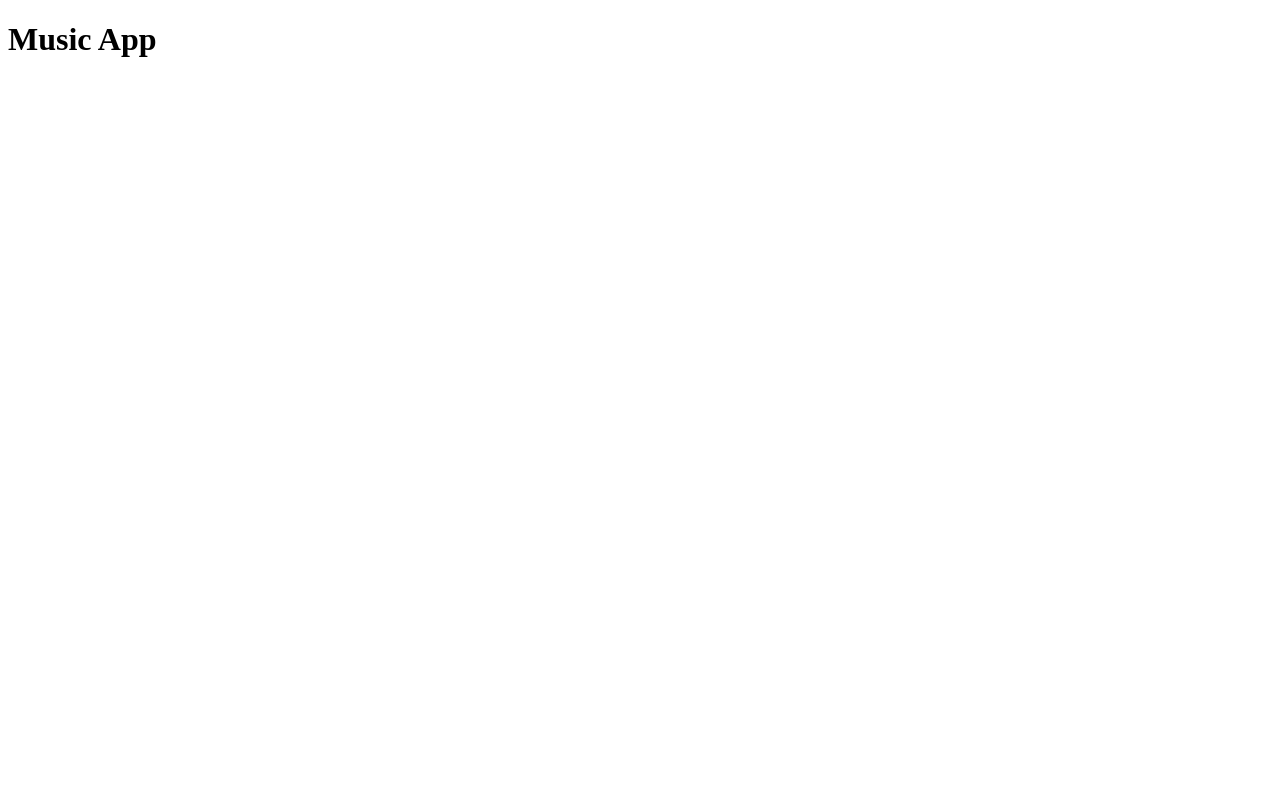
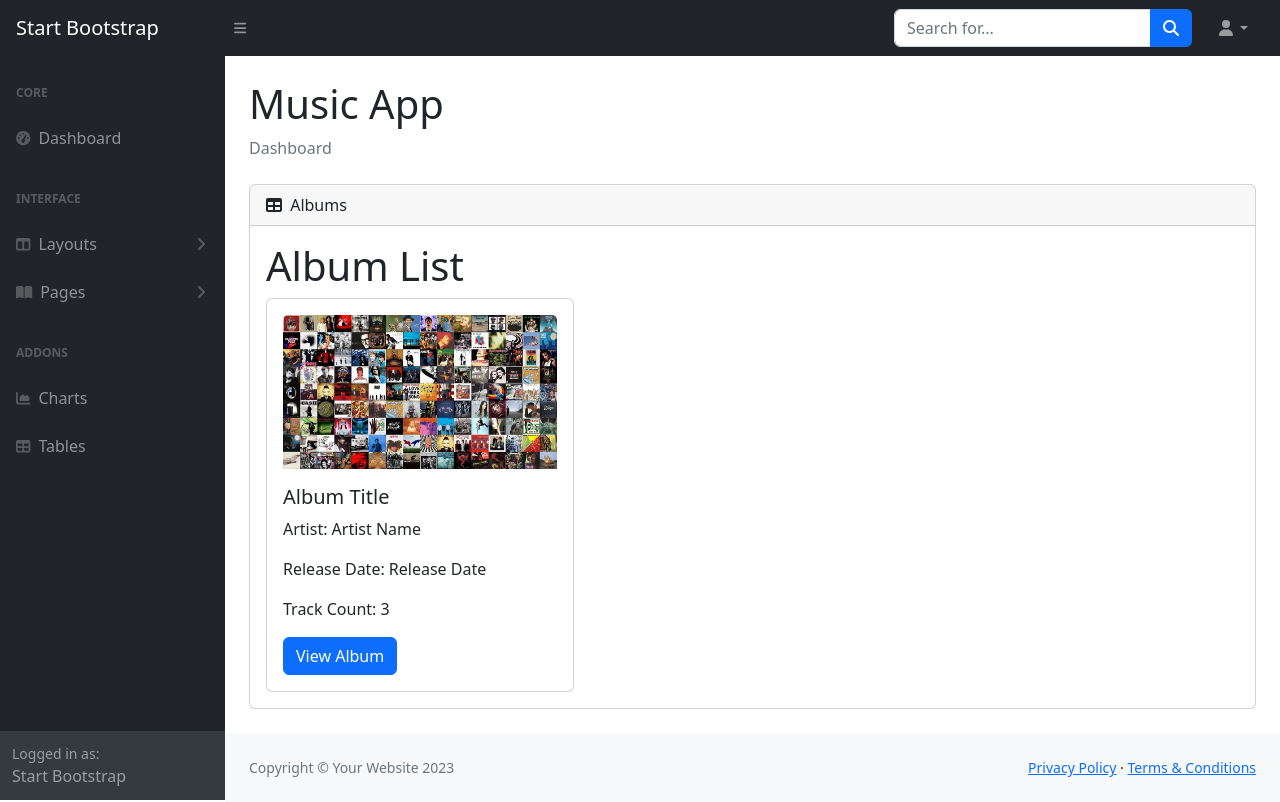
Before and after one commit to ShubratoDn/client_music_app_spring_boot, a Spring Boot app: page / in a window 1280 px wide. Before the commit the page is almost empty. Before the commit the page ends 57 px from the top, so only its background shows below. Run offline with Spring Boot 4, Linux system fonts and the light colour scheme; the visitor is signed in with stand-in values (Sample User, id 1); some of the project's set-up classes (security, data sources, template engines, error pages and the like) are left out, and stand-ins take their place; some libraries are stand-ins or nearby versions.

Commit message:
added base project

```diff
--- a/src/main/java/com/music/app/config/security/CustomUserDetails.java
+++ b/src/main/java/com/music/app/config/security/CustomUserDetails.java
@@ -26,7 +26,7 @@ public class CustomUserDetails implements UserDetails {
 
 	@Override
 	public Collection<? extends GrantedAuthority> getAuthorities() {
-		SimpleGrantedAuthority simpleGrantAdmin = new SimpleGrantedAuthority(user.getRole().toString());
+		SimpleGrantedAuthority simpleGrantAdmin = new SimpleGrantedAuthority("ROLE_"+user.getRole().toString().toUpperCase());
 		return List.of( simpleGrantAdmin);
 	}
 
--- a/src/main/java/com/music/app/config/security/SecurityConfig.java
+++ b/src/main/java/com/music/app/config/security/SecurityConfig.java
@@ -36,7 +36,7 @@ public class SecurityConfig {
                          .requestMatchers("/verification", "/forgot-password", "/verify-otp", "/verify-forget-password","/reset-password").permitAll()
                          .anyRequest().authenticated()
          )
-         .logout(logout -> logout.logoutUrl("/logout"))
+         .logout(logout -> logout.logoutUrl("/logout").logoutSuccessUrl("/login"))
          .formLogin(login -> login
 					.loginPage("/login").permitAll()
                  .defaultSuccessUrl("/")
--- a/src/main/java/com/music/app/controller/HomeController.java
+++ b/src/main/java/com/music/app/controller/HomeController.java
@@ -9,4 +9,14 @@ public class HomeController {
     public String index() {
         return "index";
     }
+
+    @GetMapping("/user/dashboard")
+    public String showUserDashboard() {
+        return "index";
+    }
+
+    @GetMapping("/user/dashboard/test")
+    public String showUserDashboardX() {
+        return "index";
+    }
 }
--- /dev/null
+++ b/src/main/resources/templates/base.html
@@ -0,0 +1,137 @@
+<!DOCTYPE html>
+<!--<html lang="en">-->
+<html lang="en" th:fragment="layout(title,content)">
+    <head>
+        <meta charset="utf-8" />
+        <meta http-equiv="X-UA-Compatible" content="IE=edge" />
+        <meta name="viewport" content="width=device-width, initial-scale=1, shrink-to-fit=no" />
+        <meta name="description" content="" />
+        <meta name="author" content="" />
+        <title th:replace="${title}"></title>
+        <link href="https://cdn.jsdelivr.net/npm/simple-datatables@7.1.2/dist/style.min.css" rel="stylesheet" />
+        <link th:href="@{/css/styles.css}" rel="stylesheet" />
+        <script src="https://use.fontawesome.com/releases/v6.3.0/js/all.js" crossorigin="anonymous"></script>
+    </head>
+    <body class="sb-nav-fixed">
+        <nav class="sb-topnav navbar navbar-expand navbar-dark bg-dark">
+            <!-- Navbar Brand-->
+            <a class="navbar-brand ps-3" href="index.html">Start Bootstrap</a>
+            <!-- Sidebar Toggle-->
+            <button class="btn btn-link btn-sm order-1 order-lg-0 me-4 me-lg-0" id="sidebarToggle" href="#!"><i class="fas fa-bars"></i></button>
+            <!-- Navbar Search-->
+            <form class="d-none d-md-inline-block form-inline ms-auto me-0 me-md-3 my-2 my-md-0">
+                <div class="input-group">
+                    <input class="form-control" type="text" placeholder="Search for..." aria-label="Search for..." aria-describedby="btnNavbarSearch" />
+                    <button class="btn btn-primary" id="btnNavbarSearch" type="button"><i class="fas fa-search"></i></button>
+                </div>
+            </form>
+            <!-- Navbar-->
+            <ul class="navbar-nav ms-auto ms-md-0 me-3 me-lg-4">
+                <li class="nav-item dropdown">
+                    <a class="nav-link dropdown-toggle" id="navbarDropdown" href="#" role="button" data-bs-toggle="dropdown" aria-expanded="false"><i class="fas fa-user fa-fw"></i></a>
+                    <ul class="dropdown-menu dropdown-menu-end" aria-labelledby="navbarDropdown">
+                        <li><a class="dropdown-item" href="#!">Settings</a></li>
+                        <li><a class="dropdown-item" href="#!">Activity Log</a></li>
+                        <li><hr class="dropdown-divider" /></li>
+                        <li><a class="dropdown-item" th:href="@{/logout}">Logout</a></li>
+                    </ul>
+                </li>
+            </ul>
+        </nav>
+        <div id="layoutSidenav" >
+            <div id="layoutSidenav_nav">
+                <nav class="sb-sidenav accordion sb-sidenav-dark" id="sidenavAccordion">
+                    <div class="sb-sidenav-menu">
+                        <div class="nav">
+                            <div class="sb-sidenav-menu-heading">Core</div>
+                            <a class="nav-link" href="index.html">
+                                <div class="sb-nav-link-icon"><i class="fas fa-tachometer-alt"></i></div>
+                                Dashboard
+                            </a>
+                            <div class="sb-sidenav-menu-heading">Interface</div>
+                            <a class="nav-link collapsed" href="#" data-bs-toggle="collapse" data-bs-target="#collapseLayouts" aria-expanded="false" aria-controls="collapseLayouts">
+                                <div class="sb-nav-link-icon"><i class="fas fa-columns"></i></div>
+                                Layouts
+                                <div class="sb-sidenav-collapse-arrow"><i class="fas fa-angle-down"></i></div>
+                            </a>
+                            <div class="collapse" id="collapseLayouts" aria-labelledby="headingOne" data-bs-parent="#sidenavAccordion">
+                                <nav class="sb-sidenav-menu-nested nav">
+                                    <a class="nav-link" href="layout-static.html">Static Navigation</a>
+                                    <a class="nav-link" href="layout-sidenav-light.html">Light Sidenav</a>
+                                </nav>
+                            </div>
+                            <a class="nav-link collapsed" href="#" data-bs-toggle="collapse" data-bs-target="#collapsePages" aria-expanded="false" aria-controls="collapsePages">
+                                <div class="sb-nav-link-icon"><i class="fas fa-book-open"></i></div>
+                                Pages
+                                <div class="sb-sidenav-collapse-arrow"><i class="fas fa-angle-down"></i></div>
+                            </a>
+                            <div class="collapse" id="collapsePages" aria-labelledby="headingTwo" data-bs-parent="#sidenavAccordion">
+                                <nav class="sb-sidenav-menu-nested nav accordion" id="sidenavAccordionPages">
+                                    <a class="nav-link collapsed" href="#" data-bs-toggle="collapse" data-bs-target="#pagesCollapseAuth" aria-expanded="false" aria-controls="pagesCollapseAuth">
+                                        Authentication
+                                        <div class="sb-sidenav-collapse-arrow"><i class="fas fa-angle-down"></i></div>
+                                    </a>
+                                    <div class="collapse" id="pagesCollapseAuth" aria-labelledby="headingOne" data-bs-parent="#sidenavAccordionPages">
+                                        <nav class="sb-sidenav-menu-nested nav">
+                                            <a class="nav-link" href="login.html">Login</a>
+                                            <a class="nav-link" href="register.html">Register</a>
+                                            <a class="nav-link" href="password.html">Forgot Password</a>
+                                        </nav>
+                                    </div>
+                                    <a class="nav-link collapsed" href="#" data-bs-toggle="collapse" data-bs-target="#pagesCollapseError" aria-expanded="false" aria-controls="pagesCollapseError">
+                                        Error
+                                        <div class="sb-sidenav-collapse-arrow"><i class="fas fa-angle-down"></i></div>
+                                    </a>
+                                    <div class="collapse" id="pagesCollapseError" aria-labelledby="headingOne" data-bs-parent="#sidenavAccordionPages">
+                                        <nav class="sb-sidenav-menu-nested nav">
+                                            <a class="nav-link" href="401.html">401 Page</a>
+                                            <a class="nav-link" href="404.html">404 Page</a>
+                                            <a class="nav-link" href="500.html">500 Page</a>
+                                        </nav>
+                                    </div>
+                                </nav>
+                            </div>
+                            <div class="sb-sidenav-menu-heading">Addons</div>
+                            <a class="nav-link" href="charts.html">
+                                <div class="sb-nav-link-icon"><i class="fas fa-chart-area"></i></div>
+                                Charts
+                            </a>
+                            <a class="nav-link" href="tables.html">
+                                <div class="sb-nav-link-icon"><i class="fas fa-table"></i></div>
+                                Tables
+                            </a>
+                        </div>
+                    </div>
+                    <div class="sb-sidenav-footer">
+                        <div class="small">Logged in as:</div>
+                        Start Bootstrap
+                    </div>
+                </nav>
+            </div>
+            <div id="layoutSidenav_content">
+                <main th:replace="${content}">
+
+                </main>
+                <footer class="py-4 bg-light mt-auto">
+                    <div class="container-fluid px-4">
+                        <div class="d-flex align-items-center justify-content-between small">
+                            <div class="text-muted">Copyright &copy; Your Website 2023</div>
+                            <div>
+                                <a href="#">Privacy Policy</a>
+                                &middot;
+                                <a href="#">Terms &amp; Conditions</a>
+                            </div>
+                        </div>
+                    </div>
+                </footer>
+            </div>
+        </div>
+        <script src="https://cdn.jsdelivr.net/npm/bootstrap@5.2.3/dist/js/bootstrap.bundle.min.js" crossorigin="anonymous"></script>
+        <script th:src="@{/js/scripts.js}"></script>
+        <script src="https://cdnjs.cloudflare.com/ajax/libs/Chart.js/2.8.0/Chart.min.js" crossorigin="anonymous"></script>
+        <script th:src="@{/assets/demo/chart-area-demo.js}"></script>
+        <script th:src="@{/assets/demo/chart-bar-demo.js}"></script>
+        <script src="https://cdn.jsdelivr.net/npm/simple-datatables@7.1.2/dist/umd/simple-datatables.min.js" crossorigin="anonymous"></script>
+        <script th:src="@{/js/datatables-simple-demo.js}"></script>
+    </body>
+</html>
--- a/src/main/resources/templates/index.html
+++ b/src/main/resources/templates/index.html
@@ -1,13 +1,41 @@
-<!doctype html>
-<html lang="en">
-<head>
-    <meta charset="UTF-8">
-    <meta name="viewport"
-          content="width=device-width, user-scalable=no, initial-scale=1.0, maximum-scale=1.0, minimum-scale=1.0">
-    <meta http-equiv="X-UA-Compatible" content="ie=edge">
-    <title>Music App</title>
-</head>
-<body>
-    <h1>Music App</h1>
-</body>
+<!DOCTYPE html>
+<html lang="en" xmlns:th="http://www.thymeleaf.org" th:replace="base::layout(~{::title}, ~{::main})">
+    <head>
+        <title>Music App</title>
+    </head>
+    <body>
+
+        <main>
+            <div class="container-fluid px-4">
+                <h1 class="mt-4">Music App</h1>
+                <ol class="breadcrumb mb-4">
+                    <li class="breadcrumb-item active">Dashboard</li>
+                </ol>
+                <div class="card mb-4">
+                    <div class="card-header">
+                        <i class="fas fa-table me-1"></i>
+                        Albums
+                    </div>
+                    <div class="card-body">
+                       <h1>Album List</h1>
+                        <div class="row">
+                            <div class="col-sm-6 col-md-4">
+                                <div class="card">
+                                    <div class="card-body">
+                                        <img class="card-img-top mb-3" th:src="@{/assets/img/albums/album.jpg}" alt="Album Cover">
+                                        <h5 class="card-title">Album Title</h5>
+                                        <p class="card-text">Artist: Artist Name</p>
+                                        <p class="card-text">Release Date: Release Date</p>
+                                        <p class="card-text">Track Count: 3</p>
+                                        <a href="#" class="btn btn-primary">View Album</a>
+                                    </div>
+                                </div>
+                            </div>
+                        </div>
+                    </div>
+                </div>
+            </div>
+        </main>
+
+    </body>
 </html>
```
Also changed, not shown: src/main/resources/static/assets/img/albums/album.jpg (added).
